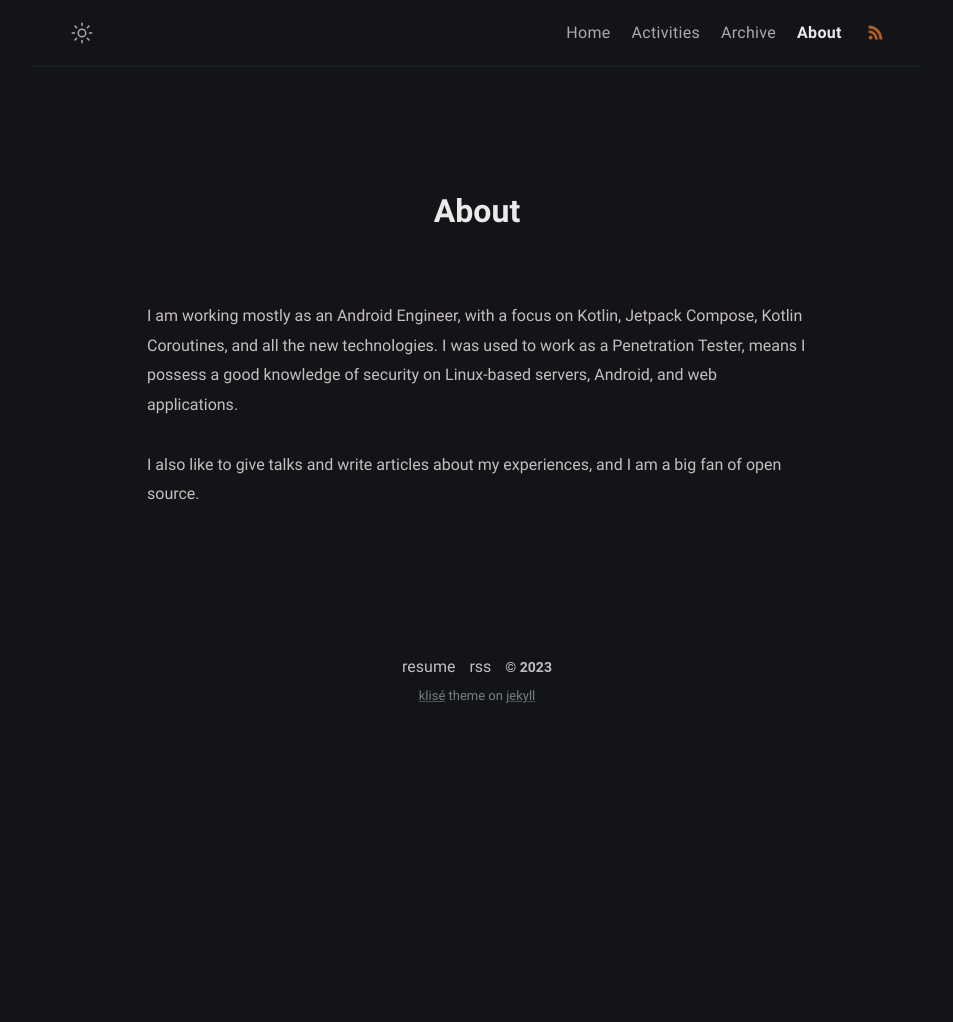
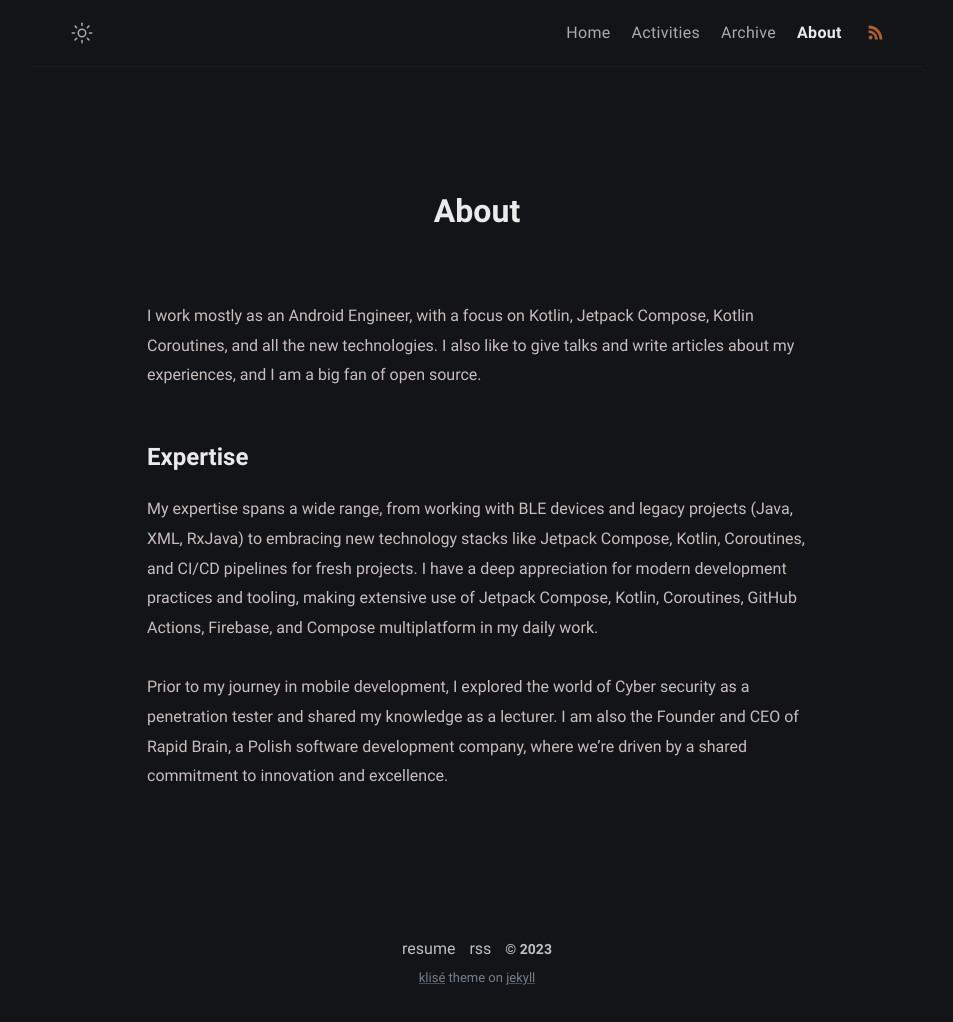
Before and after one commit to LinX64/linx64.github.io, a Jekyll site: the page built from about.md, in a window 1280 px wide. Shown: the whole page, without its empty margins (163-1116 px from the left). Built offline with Jekyll 4.4.1, drawn with Linux system fonts in a browser that asks for light colours; before the commit the page ends 900 px from its top, so only the background shows below that.

Commit message:
Added more content for about me

```diff
--- a/about.md
+++ b/about.md
@@ -6,8 +6,18 @@ excerpt: "About me"
 comments: false
 ---
 
-I am working mostly as an Android Engineer, with a focus on Kotlin, Jetpack Compose, Kotlin Coroutines, and all the new
-technologies. I was used to work as a Penetration Tester, means I possess a good knowledge of security on Linux-based
-servers, Android, and web applications.
+I work mostly as an Android Engineer, with a focus on Kotlin, Jetpack Compose, Kotlin Coroutines, and all the new
+technologies.
+I also like to give talks and write articles about my experiences, and I am a
+big fan of open source.
 
-I also like to give talks and write articles about my experiences, and I am a big fan of open source.
+# Expertise
+
+My expertise spans a wide range, from working with BLE devices and legacy projects (Java, XML, RxJava) to embracing new
+technology stacks like Jetpack Compose, Kotlin, Coroutines, and CI/CD pipelines for fresh projects. I have a deep
+appreciation for modern development practices and tooling, making extensive use of Jetpack Compose, Kotlin, Coroutines,
+GitHub Actions, Firebase, and Compose multiplatform in my daily work.
+
+Prior to my journey in mobile development, I explored the world of Cyber security as a penetration tester and shared my
+knowledge as a lecturer. I am also the Founder and CEO of Rapid Brain, a Polish software development company, where
+we're driven by a shared commitment to innovation and excellence.
```
